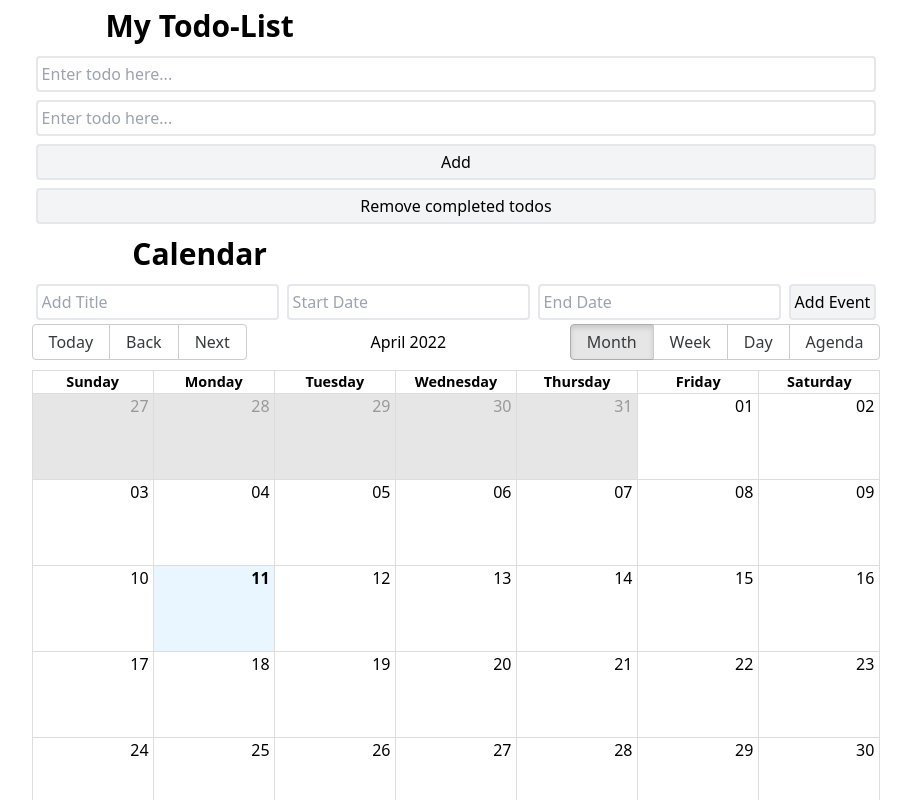
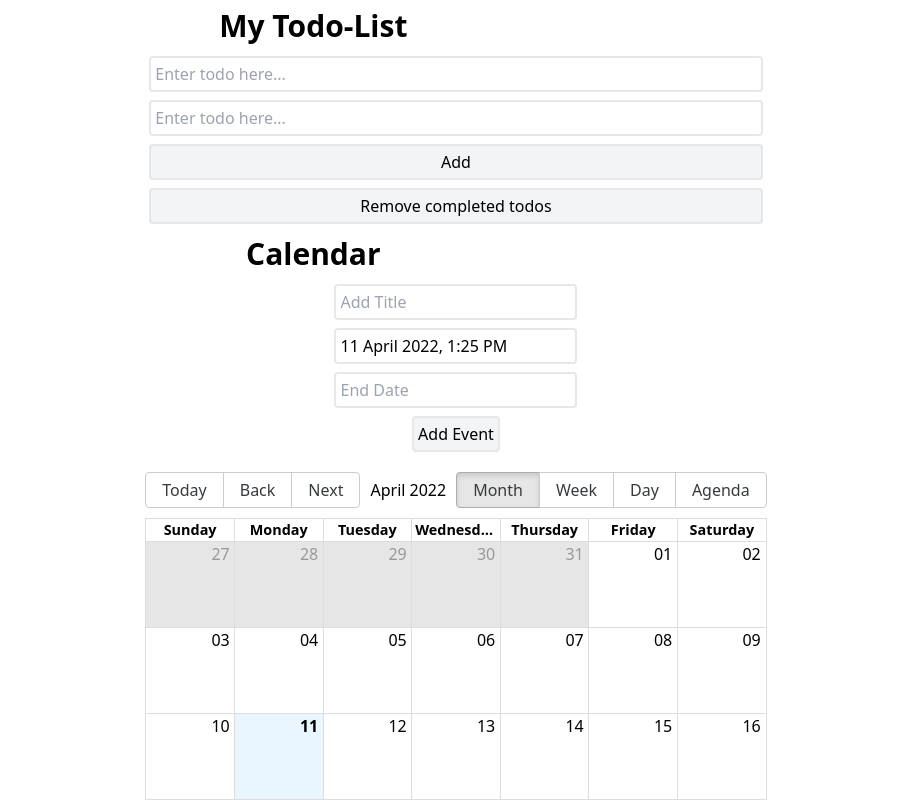
Before and after one commit to RubenDelb/verou-3-react-intro-RubenDelb, a React (Create React App) app: page / in a window 1280 px wide. Shown: the top 800 px of the page, without its empty margins (184-1095 px from the left). Built offline with nearby package versions, Linux system fonts and the light colour scheme.

Commit message:
WIP Add working calendar

```diff
--- a/src/CalendarFull.js
+++ b/src/CalendarFull.js
@@ -5,7 +5,7 @@ import startOfWeek from 'date-fns/startOfWeek'
 import getDay from 'date-fns/getDay'
 import "react-big-calendar/lib/css/react-big-calendar.css"
 import { nlBE } from 'date-fns/locale'
-import { useState } from 'react'
+import { useEffect, useState } from 'react'
 import Header from './Header'
 import DatePicker from "react-datepicker"
 import Button from './Button'
@@ -25,29 +25,72 @@ const localizer = dateFnsLocalizer({
 
 
 const CalendarFull = () => {
-    const [newEvent, setNewEvent] = useState({ title: "", start: "", end: "" })
+	const [newEvent, setNewEvent] = useState({ title: "", start: new Date(), end: "", complete: false })
 	const [allEvents, setAllEvents] = useState([])
+
+	useEffect(() => {
+    const storedEvents = JSON.parse(localStorage.getItem("allEvents")) // *2
+    if (storedEvents) setAllEvents(storedEvents) // *3
+  }, []) // *1
+
+  // Every time the todo's are modified(*1), it saves the new array of todos as a string in localstorage(*2)
+  useEffect(() => {
+    localStorage.setItem("allEvents", JSON.stringify(allEvents)) //*2
+  }, [allEvents]) // *1
+
+	// const [startDate, setStartDate] = useState(new Date());
+	// const [endDate, setEndDate] = useState(null);
+	const onChange = (dates) => {
+		const [start, end] = dates;
+		setNewEvent({title: newEvent.title, start , end});
+	};
 
 	const handleAddEvent = () => {
 		setAllEvents([...allEvents, newEvent])
 	}
 
+	const filterPassedTime = (time) => {
+		const currentDate = new Date();
+		const selectedDate = new Date(time);
+
+		return currentDate.getTime() < selectedDate.getTime();
+	};
+
 	return (
 		<div>
 			<Header headerTitle={"Calendar"} />
 			<div>
-                <input className="border-2 p-1 m-1 rounded" type="text" placeholder="Add Title" value={newEvent.title} onChange={(e) => setNewEvent({...newEvent, title: e.target.value})} />
-                <DatePicker className="border-2 p-1 m-1 rounded" placeholderText="Start Date" selected={newEvent.start} onChange={(start) => setNewEvent({...newEvent, start})} />
-                <DatePicker className="border-2 p-1 m-1 rounded" placeholderText="End Date" selected={newEvent.end} onChange={(end) => setNewEvent({...newEvent, end})} />
-                <Button btnFunction={handleAddEvent} btnName={"Add Event"} />
+				<input className="border-2 p-1 m-1 rounded"
+					type="text"
+					placeholder="Add Title"
+					value={newEvent.title}
+					onChange={(e) => setNewEvent({...newEvent, title: e.target.value})} />
+				<DatePicker className="border-2 p-1 m-1 rounded"
+					placeholderText="Start Date"
+					selected={newEvent.start}
+					onChange={(start) => setNewEvent({...newEvent, start})}
+					withPortal
+					showTimeSelect
+					filterTime={filterPassedTime}
+					dateFormat="d MMMM yyyy, h:mm aa" />
+				<DatePicker className="border-2 p-1 m-1 rounded"
+					placeholderText="End Date"
+					selected={newEvent.end}
+					onChange={(end) => setNewEvent({...newEvent, end})}
+					withPortal
+					showTimeSelect
+					filterTime={filterPassedTime}
+					dateFormat="d MMMM yyyy, h:mm aa" />
+				<Button className="mb-4" btnFunction={handleAddEvent} btnName={"Add Event"} />
 			</div>
+			<div className="mt-4">
 				<Calendar
 					localizer={localizer}
 					events={allEvents}
 					startAccessor="start"
 					endAccessor="end"
-                style={{ height: 500 }}
-            />
+					style={{ height: 500 }} />
+			</div>
 		</div>
 	)
 }
```
Lines whose indentation alone changed are shown as unchanged.
